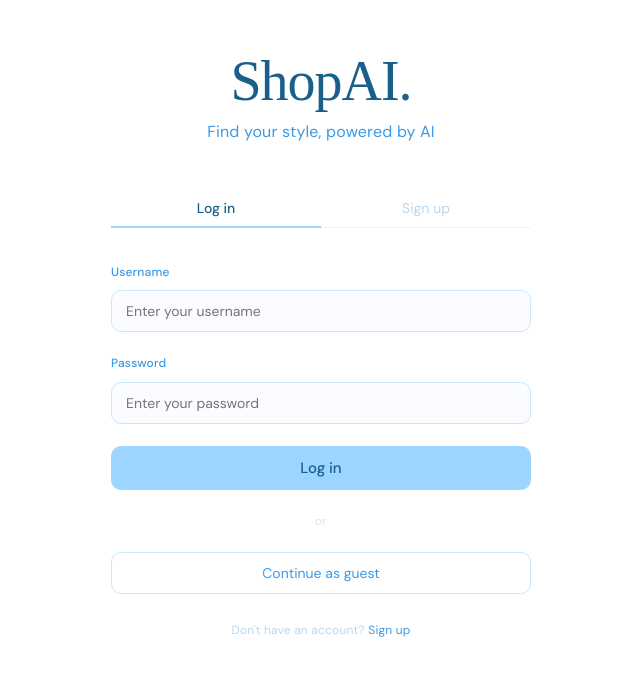
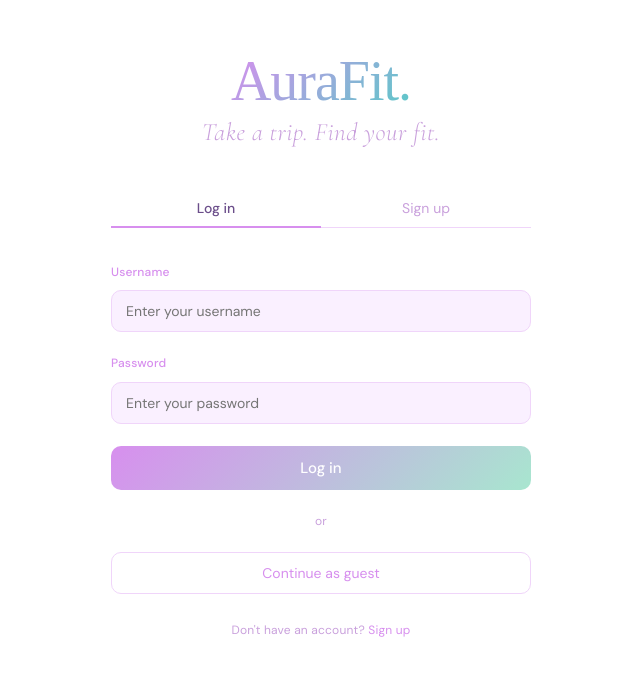
Before and after one commit to Lucinda-Li/ai-shopping-platform, a React (Vite) app in the folder frontend/: page / in a window 1280 px wide. Shown: the part 122-798 px from the top of the page, without its empty margins (319-959 px from the left). Built offline with nearby package versions, Linux system fonts and the light colour scheme.

Commit message:
change the color design of the authorization page

```diff
--- a/frontend/src/AuthPage.tsx
+++ b/frontend/src/AuthPage.tsx
@@ -9,8 +9,6 @@ export default function AuthPage() {
   const [confirmPassword, setConfirmPassword] = useState("");
 
   const handleSubmit = (e: React.FormEvent) => {
-  // replace onLogin() with:
-
     e.preventDefault();
     if (mode === "signup") {
       if (password !== confirmPassword) {
@@ -19,24 +17,21 @@ export default function AuthPage() {
       }
       alert("Account created successfully!");
       setMode("login");
-    console.log({ mode, username, password });
       setUsername("");
       setPassword("");
       setConfirmPassword("");
-    return;  // stop here, don't go to homepage
+      return;
     }
     navigate("/home");
-    // TODO: connect to FastAPI backend
   };
-
 
   return (
     <div style={styles.root}>
       <div style={styles.card}>
 
         {/* Brand */}
-        <h1 style={styles.brand}>ShopAI.</h1>
-        <p style={styles.tagline}>Find your style, powered by AI</p>
+        <h1 style={styles.brand}>AuraFit.</h1>
+        <p style={styles.tagline}>Take a trip. Find your fit.</p>
 
         {/* Tabs */}
         <div style={styles.tabRow}>
@@ -104,6 +99,7 @@ export default function AuthPage() {
         <button style={styles.btnGhost} onClick={() => navigate("/home")}>
           Continue as guest
         </button>
+
         <p style={styles.footer}>
           {mode === "login" ? (
             <>
@@ -147,23 +143,27 @@ const styles: Record<string, React.CSSProperties> = {
   brand: {
     fontFamily: "serif",
     fontSize: "56px",
-    color: "#1A5F8A",
     letterSpacing: "-1px",
     lineHeight: "1",
     marginBottom: "10px",
     fontWeight: 400,
+    background: "linear-gradient(135deg, #D78FEE, #5BC8C8)",
+    WebkitBackgroundClip: "text",
+    WebkitTextFillColor: "transparent",
   },
   tagline: {
-    fontSize: "16px",
-    color: "#3A99E8",
-    fontWeight: 400,
+    fontSize: "25px",
+    color: "#C9A0DC",
+    fontWeight: 300,
+    fontStyle: "italic",
+    fontFamily: "'Cormorant Garamond', serif",
     marginBottom: "2.5rem",
-    letterSpacing: "0.2px",
+    letterSpacing: "0.5px",
   },
   tabRow: {
     display: "flex",
     width: "100%",
-    borderBottom: "1.5px solid #E8F4FF",
+    borderBottom: "1.5px solid #F0D5FA",
     marginBottom: "1.75rem",
   },
   tab: {
@@ -174,15 +174,15 @@ const styles: Record<string, React.CSSProperties> = {
     marginBottom: "-1.5px",
     padding: "0.5rem 0",
     fontSize: "14px",
-    color: "#b8d8ee",
+    color: "#C9A0DC",
     cursor: "pointer",
     fontWeight: 400,
     fontFamily: "'DM Sans', sans-serif",
     transition: "all 0.2s",
   },
   tabActive: {
-    color: "#1A5F8A",
-    borderBottom: "2.5px solid #9CD5FF",
+    color: "#6B4E8A",
+    borderBottom: "2.5px solid #D78FEE",
     fontWeight: 500,
   },
   form: {
@@ -199,26 +199,26 @@ const styles: Record<string, React.CSSProperties> = {
   label: {
     display: "block",
     fontSize: "12px",
-    color: "#3A99E8",
+    color: "#D78FEE",
     marginBottom: "5px",
     fontWeight: 500,
   },
   input: {
     width: "100%",
-    border: "1px solid #C8E8FF",
+    border: "1px solid #F0D5FA",
     borderRadius: "10px",
     padding: "11px 14px",
     fontSize: "14px",
     fontFamily: "'DM Sans', sans-serif",
-    color: "#1A5F8A",
+    color: "#6B4E8A",
     outline: "none",
-    background: "#FAFCFF",
+    background: "#FAF0FF",
     boxSizing: "border-box",
   },
   btnMain: {
     width: "100%",
-    background: "#9CD5FF",
-    color: "#1A5F8A",
+    background: "linear-gradient(135deg, #D78FEE, #A8E6CF)",
+    color: "white",
     border: "none",
     borderRadius: "10px",
     padding: "12px",
@@ -230,14 +230,14 @@ const styles: Record<string, React.CSSProperties> = {
   },
   divider: {
     fontSize: "12px",
-    color: "#C8E8FF",
+    color: "#C9A0DC",
     margin: "1rem 0",
   },
   btnGhost: {
     width: "100%",
     background: "white",
-    color: "#3A99E8",
-    border: "1px solid #C8E8FF",
+    color: "#D78FEE",
+    border: "1px solid #F0D5FA",
     borderRadius: "10px",
     padding: "11px",
     fontSize: "14px",
@@ -246,11 +246,11 @@ const styles: Record<string, React.CSSProperties> = {
   },
   footer: {
     fontSize: "12px",
-    color: "#b8d8ee",
+    color: "#C9A0DC",
     marginTop: "1.25rem",
   },
   link: {
-    color: "#3A99E8",
+    color: "#D78FEE",
     cursor: "pointer",
   },
 };
```
Lines whose indentation alone changed are shown as unchanged.
